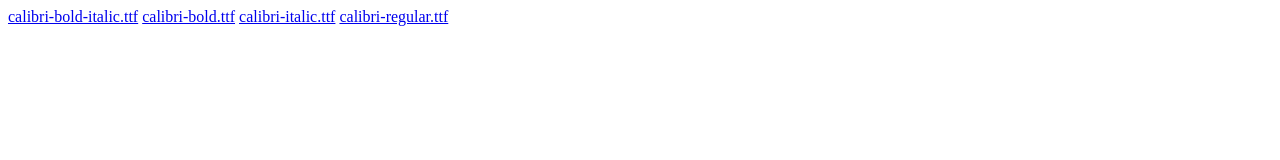
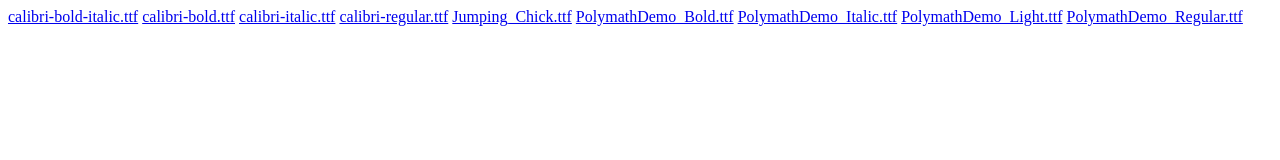
Before and after one commit to dev-spacedgec/assets, a plain HTML site: page index.html in a window 1280 px wide. Drawn offline with Linux system fonts and the light colour scheme.

Commit message:
Add more font links to index.html
Added additional font links to the HTML file.

```diff
--- a/index.html
+++ b/index.html
@@ -10,5 +10,10 @@
     <a href="calibri-bold.ttf">calibri-bold.ttf</a>
     <a href="calibri-italic.ttf">calibri-italic.ttf</a>
     <a href="calibri-regular.ttf">calibri-regular.ttf</a>
+    <a href="calibri-regular.ttf">Jumping_Chick.ttf</a>
+    <a href="calibri-regular.ttf">PolymathDemo_Bold.ttf</a>
+    <a href="calibri-regular.ttf">PolymathDemo_Italic.ttf</a>
+    <a href="calibri-regular.ttf">PolymathDemo_Light.ttf</a>
+    <a href="calibri-regular.ttf">PolymathDemo_Regular.ttf</a>
 </body>
 </html>
```
